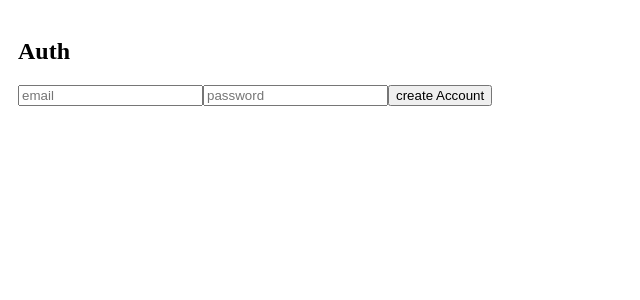
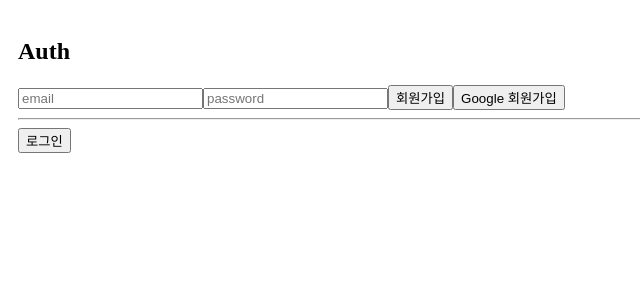
Before and after one commit to hazel305/react_fb_board, a React (Create React App) app: page / in a window 1280 px wide. Shown: the top 300 px of the page, without its empty margins (0-640 px from the left). Built offline with nearby package versions, Linux system fonts and the light colour scheme; no server answers.

Commit message:
[FEAT]로그인 회원가입 토글

```diff
--- a/src/routes/Auth.js
+++ b/src/routes/Auth.js
@@ -62,6 +62,11 @@ export default function Auth() {
       setPassword(value);
     }
   };
+
+
+  const toggleAccount = ()=>{
+     setNewAccount((prev)=>!prev);
+  }
   return (
     <div>
       <h2>Auth</h2>
@@ -80,9 +85,14 @@ export default function Auth() {
           value={password}
           onChange={handleChange}
         ></input>
-        <button>{newAccount ? "create Account" : "Login in"}</button>
+        <button type='submit'>{newAccount ? "회원가입" : "로그인"}</button>
+        <button type="button">{newAccount ? "Google 회원가입" : "Google 로그인"}</button>
       </form>
+
+      <hr/>
+      <button type='button' onClick={toggleAccount}>{newAccount?"로그인":"회원가입"}</button>
       {error}
+
     </div>
   );
 }
```
